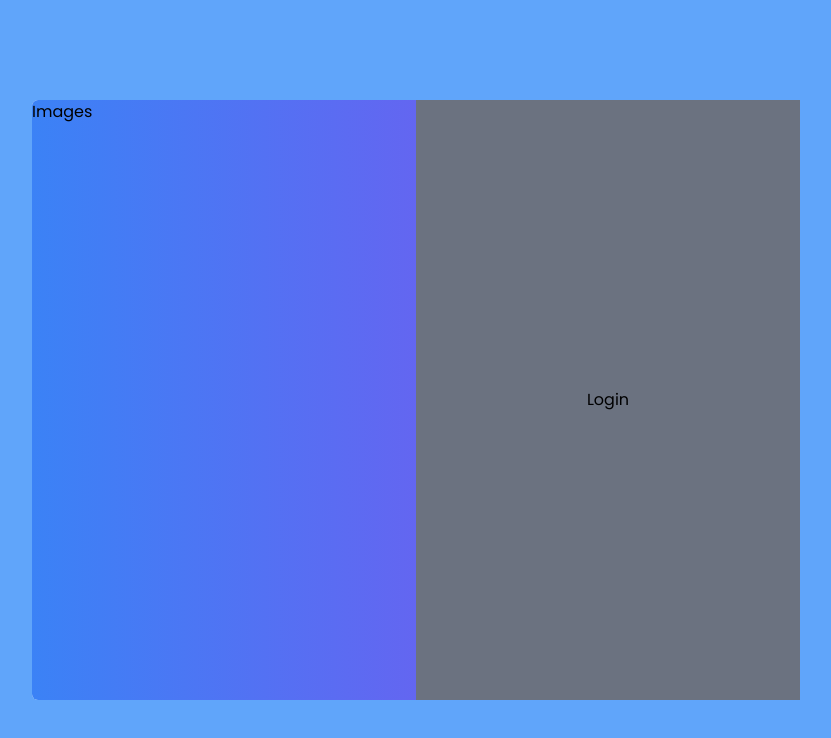
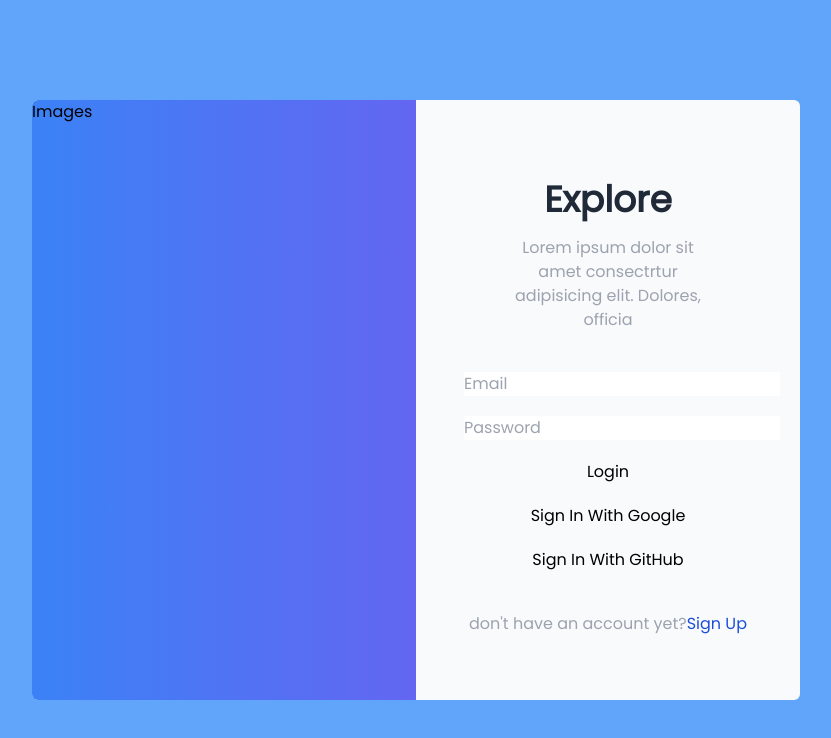
Before and after one commit to yuragms/next-auth-google-mongo, a Next.js app: page /login in a window 1280 px wide. Shown: the top 738 px of the page, without its empty margins (224-1055 px from the left). Built offline with nearby package versions, Linux system fonts and the light colour scheme.

Commit message:
login-panel

```diff
--- a/layout/layout.js
+++ b/layout/layout.js
@@ -7,7 +7,7 @@
     <div className="flex h-screen bg-blue-400">
       <div className="m-auto bg-slate-50 rounded-md w-3/5 h-3/4 grid lg:grid-cols-2">
         <div className={styles.imgStyle}>Images</div>
-        <div className="right flex flex-col justify-evenly bg-gray-500">
+        <div className="right flex flex-col justify-evenly">
           <div className="text-center py-10"> {children}</div>
         </div>
       </div>
--- a/pages/login.js
+++ b/pages/login.js
@@ -1,6 +1,7 @@
 import Head from 'next/head';
 import React from 'react';
 import Layout from '../layout/layout';
+import Link from 'next/link';
 
 export default function Login() {
   return (
@@ -8,7 +9,41 @@
       <Head>
         <title>Login</title>
       </Head>
-      <h1>Login</h1>
+      <section className="w-3/4 mx-auto flex flex-col gap-10">
+        <div className="title">
+          <h1 className="text-gray-800 text-4xl font-bold py-4">Explore</h1>
+          <p className="w-3/4 mx-auto text-gray-400">
+            Lorem ipsum dolor sit amet consectrtur adipisicing elit. Dolores,
+            officia
+          </p>
+        </div>
+        {/*form */}
+        <form className="flex flex-col gap-5">
+          <div className="input-group">
+            <input type="email" name="email" placeholder="Email" />
+          </div>
+          <div className="input-group">
+            <input type="password" name="password" placeholder="Password" />
+          </div>
+          {/*login button */}
+          <div className="input-button">
+            <button type="submit">Login</button>
+          </div>
+          <div className="input-button">
+            <button type="submit">Sign In With Google</button>
+          </div>
+          <div className="input-button">
+            <button type="submit">Sign In With GitHub</button>
+          </div>
+        </form>
+        {/*bottom */}
+        <p className="text-center text-gray-400">
+          don't have an account yet?
+          <Link href={'/register'} className="text-blue-700">
+            Sign Up
+          </Link>
+        </p>
+      </section>
     </Layout>
   );
 }
```
